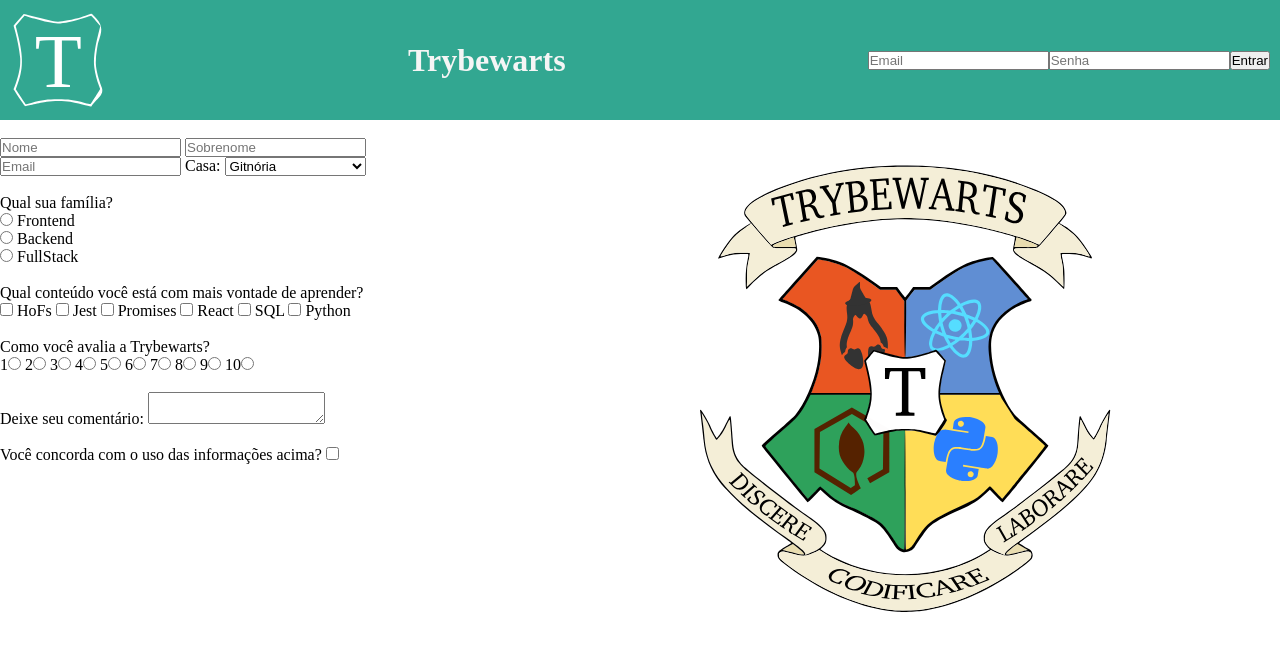
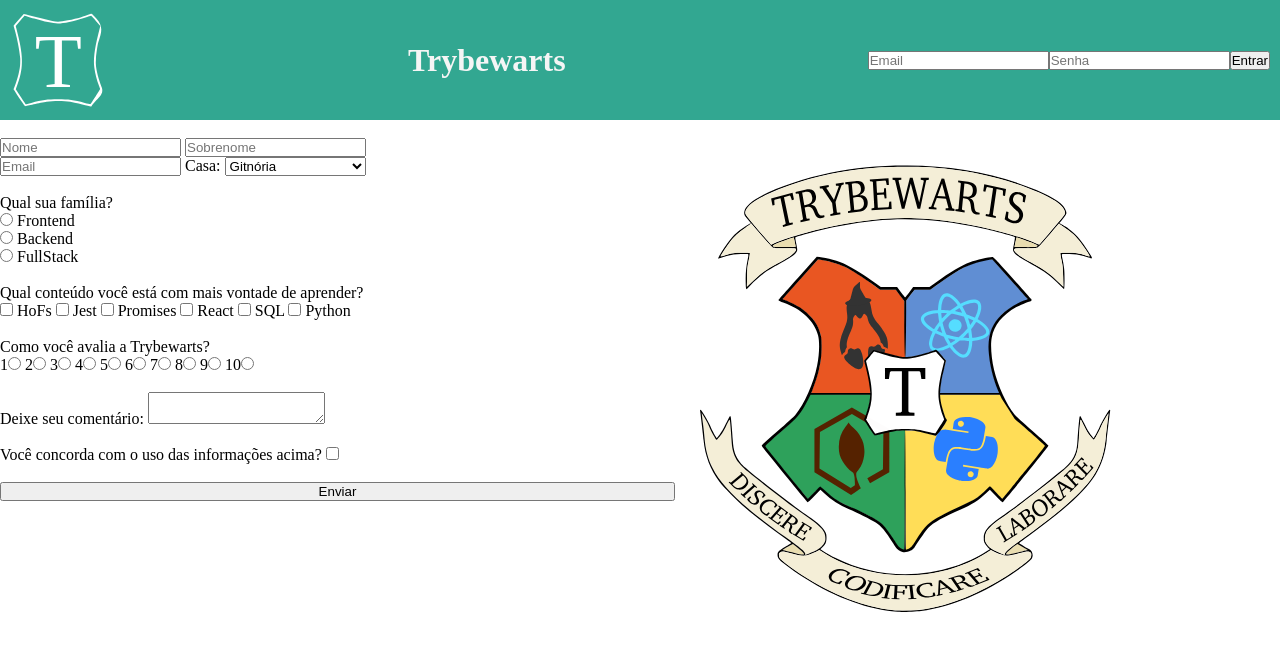
Before and after one commit to viniciusOP/Trybewarts, a website: page index.html in a window 1280 px wide. Drawn offline with Linux system fonts and the light colour scheme.

Commit message:
feat: criar o botão Enviar p/ submeter o formulário

```diff
--- a/index.html
+++ b/index.html
@@ -148,6 +148,10 @@
                 </label>
             </div>
 
+            <br />
+
+            <button type="submit" id="submit-btn">Enviar</button>
+
 
         </form>
         <img id="trybewarts-forms-logo" src="images/trybewarts-colored.svg" alt="logo da Trybewarts" />
```
